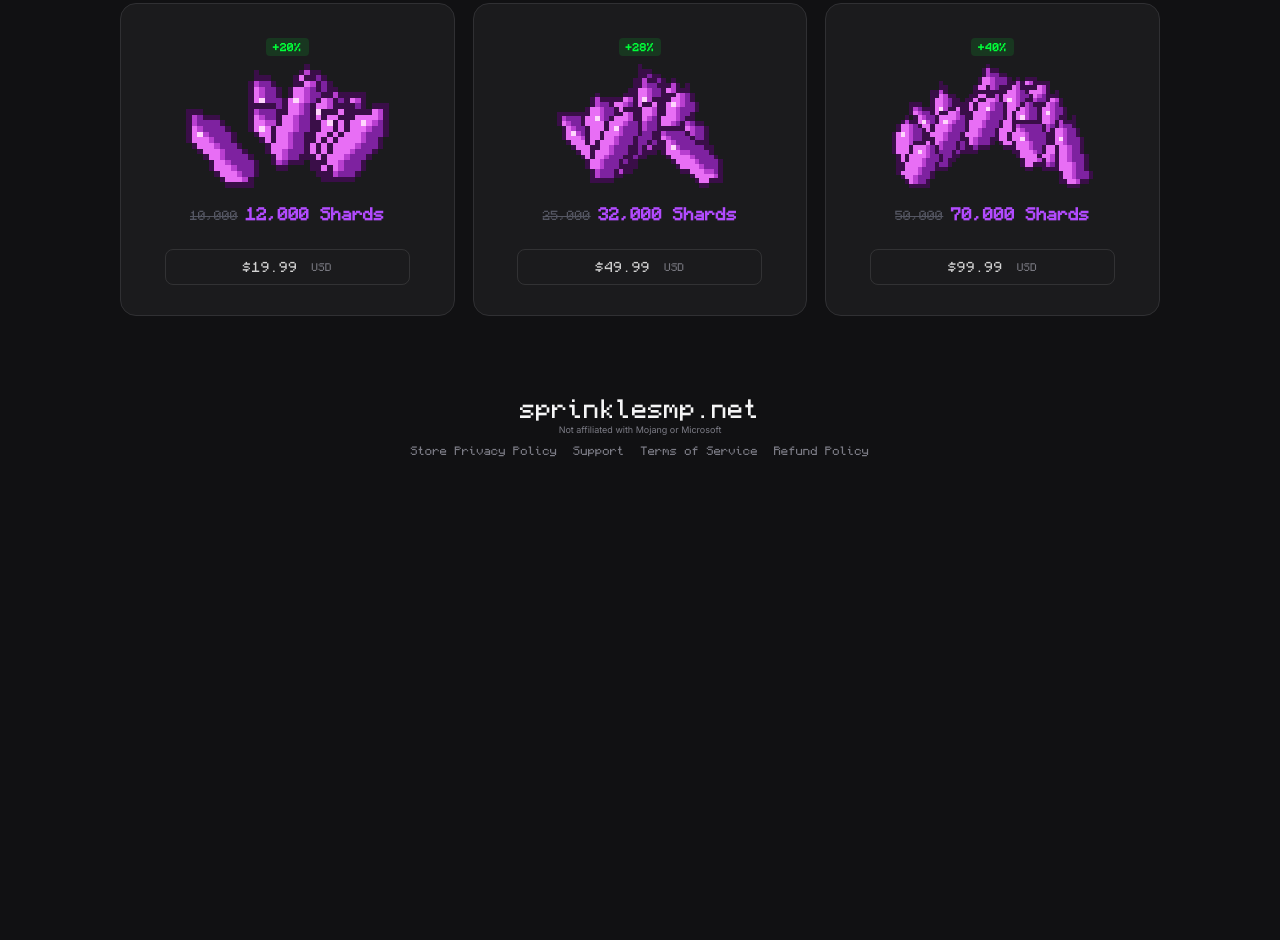
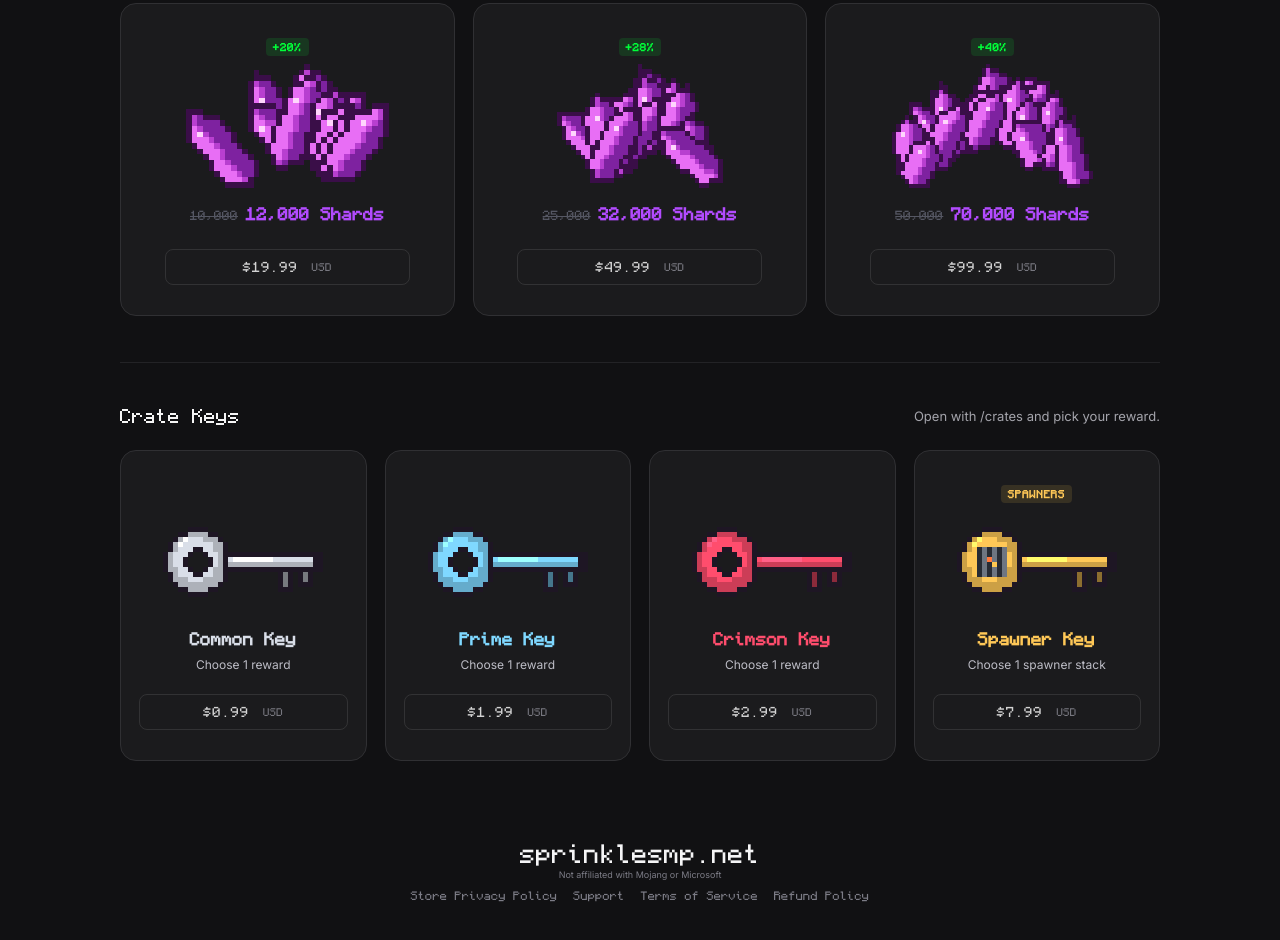
Before and after one commit to oqiss/sprinklesmp-store, a plain HTML site: page index.html in a window 1280 px wide. Shown: the part 1136-2076 px from the top of the page. Before the commit the page ends 1637 px from the top, so only its background shows below. Drawn offline with Linux system fonts and the light colour scheme.

Commit message:
Add Crate Keys section (Common, Prime, Crimson, Spawner)

```diff
--- a/app.js
+++ b/app.js
@@ -20,6 +20,13 @@
     { id: 7828892, amount: 12000, was: 10000, bonus: 20, price: "19.99" },
     { id: 7828894, amount: 32000, was: 25000, bonus: 28, price: "49.99" },
     { id: 7828896, amount: 70000, was: 50000, bonus: 40, price: "99.99" },
+  ];
+
+  const KEYS = [
+    { id: 7829853, crate: "common", name: "Common Key", color: "#D9DEE8", price: "0.99", note: "Choose 1 reward" },
+    { id: 7829857, crate: "prime", name: "Prime Key", color: "#7FD8FF", price: "1.99", note: "Choose 1 reward" },
+    { id: 7829859, crate: "crimson", name: "Crimson Key", color: "#FF4D6D", price: "2.99", note: "Choose 1 reward" },
+    { id: 7829850, crate: "spawner", name: "Spawner Key", color: "#FFC857", price: "7.99", note: "Choose 1 spawner stack", best: true },
   ];
 
   const $ = (s) => document.querySelector(s);
@@ -52,6 +59,21 @@
     btn.addEventListener("click", () => pick({ id: s.id, label: `${fmt(s.amount)} Shards ($${s.price})` }));
     card.append(btn);
     shards.append(card);
+  }
+
+  const keys = $("#keys");
+  for (const k of KEYS) {
+    const card = el("article", "card shard key" + (k.best ? " key--best" : ""));
+    card.style.setProperty("--key", k.color);
+    card.append(el("div", "shard__badge" + (k.best ? "" : " is-empty"), k.best ? "SPAWNERS" : "&nbsp;"));
+    card.append(el("div", "shard__img key__img", `<img src="key_${k.crate}.png" alt="">`));
+    card.append(el("div", "shard__amount key__name", k.name));
+    card.append(el("div", "key__note", k.note));
+    const btn = el("button", "price", `<span class="price__amt">$${k.price}</span><span class="price__cur">USD</span>`);
+    btn.type = "button";
+    btn.addEventListener("click", () => pick({ id: k.id, label: `${k.name} ($${k.price})` }));
+    card.append(btn);
+    keys.append(card);
   }
 
   // ---------- copy server address ----------
--- a/index.html
+++ b/index.html
@@ -44,6 +44,16 @@
         </div>
         <div class="grid" id="shards"></div>
       </section>
+
+      <hr class="divider">
+
+      <section class="section">
+        <div class="section__head">
+          <h2>Crate Keys</h2>
+          <span>Open with /crates and pick your reward.</span>
+        </div>
+        <div class="grid grid--4" id="keys"></div>
+      </section>
     </div>
 
     <!-- username step (shown after picking a package) -->
--- a/style.css
+++ b/style.css
@@ -112,6 +112,20 @@ img { image-rendering: pixelated; }
 .shard .price__amt { font-size: 13px; line-height: 16px; letter-spacing: .5px; color: #d3d3d3; }
 .shard .price__cur { font-size: 10px; line-height: 16px; color: #77777f; }
 
+/* ---------- crate key cards (reuse the shard card layout) ---------- */
+.grid--4 { grid-template-columns: repeat(4, minmax(0, 1fr)); }
+@media (max-width: 960px) { .grid--4 { grid-template-columns: repeat(2, minmax(0, 1fr)); } }
+@media (max-width: 760px) { .grid--4 { grid-template-columns: minmax(0, 1fr); } }
+.key { padding: 34px 18px 30px; min-width: 0; }
+.key .price { width: 100%; }
+.key:hover { border-color: color-mix(in srgb, var(--key) 55%, transparent); box-shadow: 0 18px 40px -16px color-mix(in srgb, var(--key) 55%, transparent); }
+.key .shard__img { width: 100%; height: 110px; align-items: center; }
+.key .shard__img img { height: auto; width: 170px; max-width: 90%; image-rendering: pixelated; }
+.key__name { color: var(--key); margin: 14px 0 8px; }
+.key__note { font-size: 12px; color: var(--muted); margin: 0 0 22px; }
+.key--best .shard__badge { color: #FFC857; background: rgba(255, 200, 87, .12); }
+.key:not(.key--best) { padding-top: 56px; }
+
 /* ---------- username step ---------- */
 .login { display: flex; justify-content: center; padding: 0 0 100px; }
 .login__card {
```
Also changed, not shown: key_common.png (added), key_crimson.png (added), key_prime.png (added), key_spawner.png (added).
